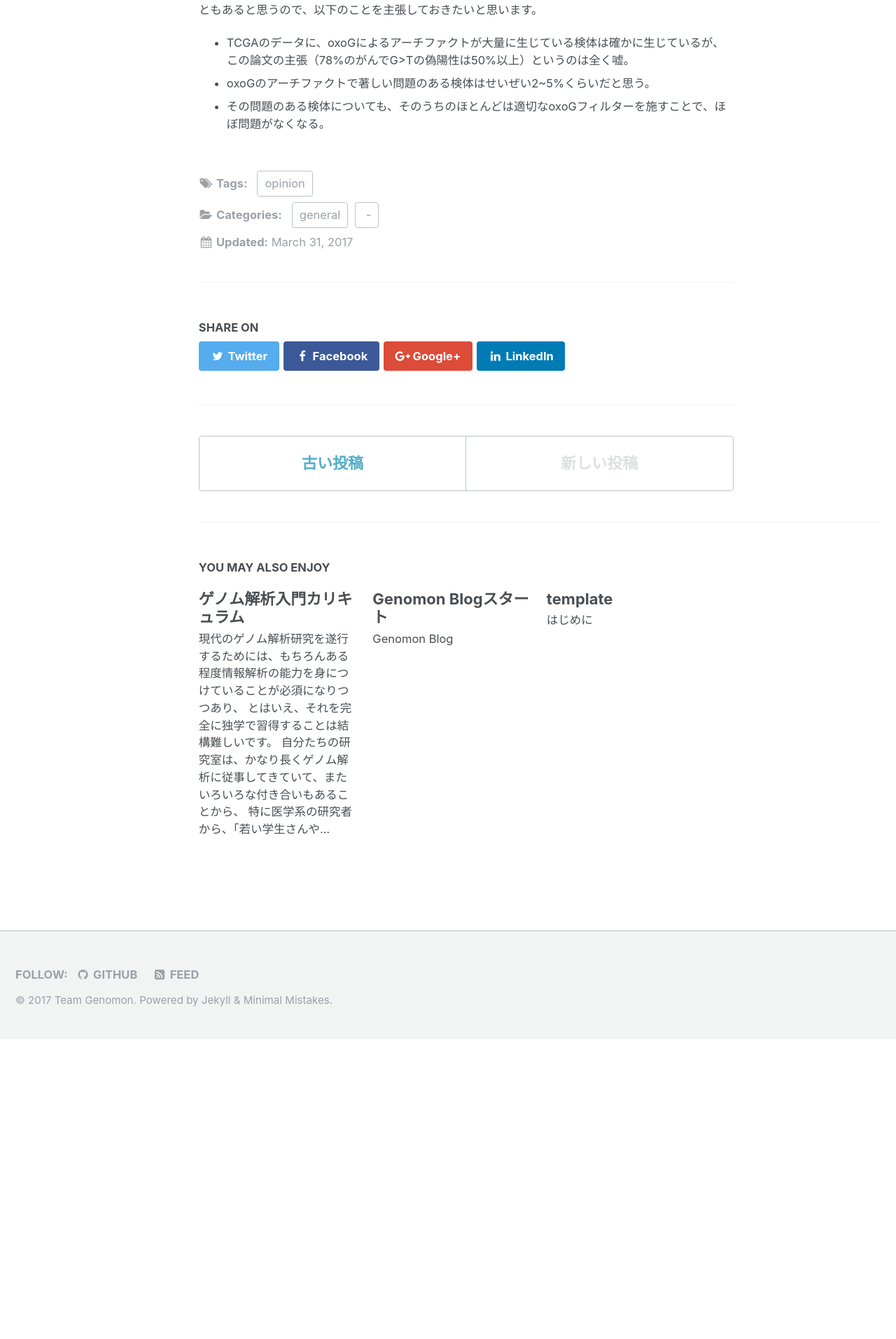
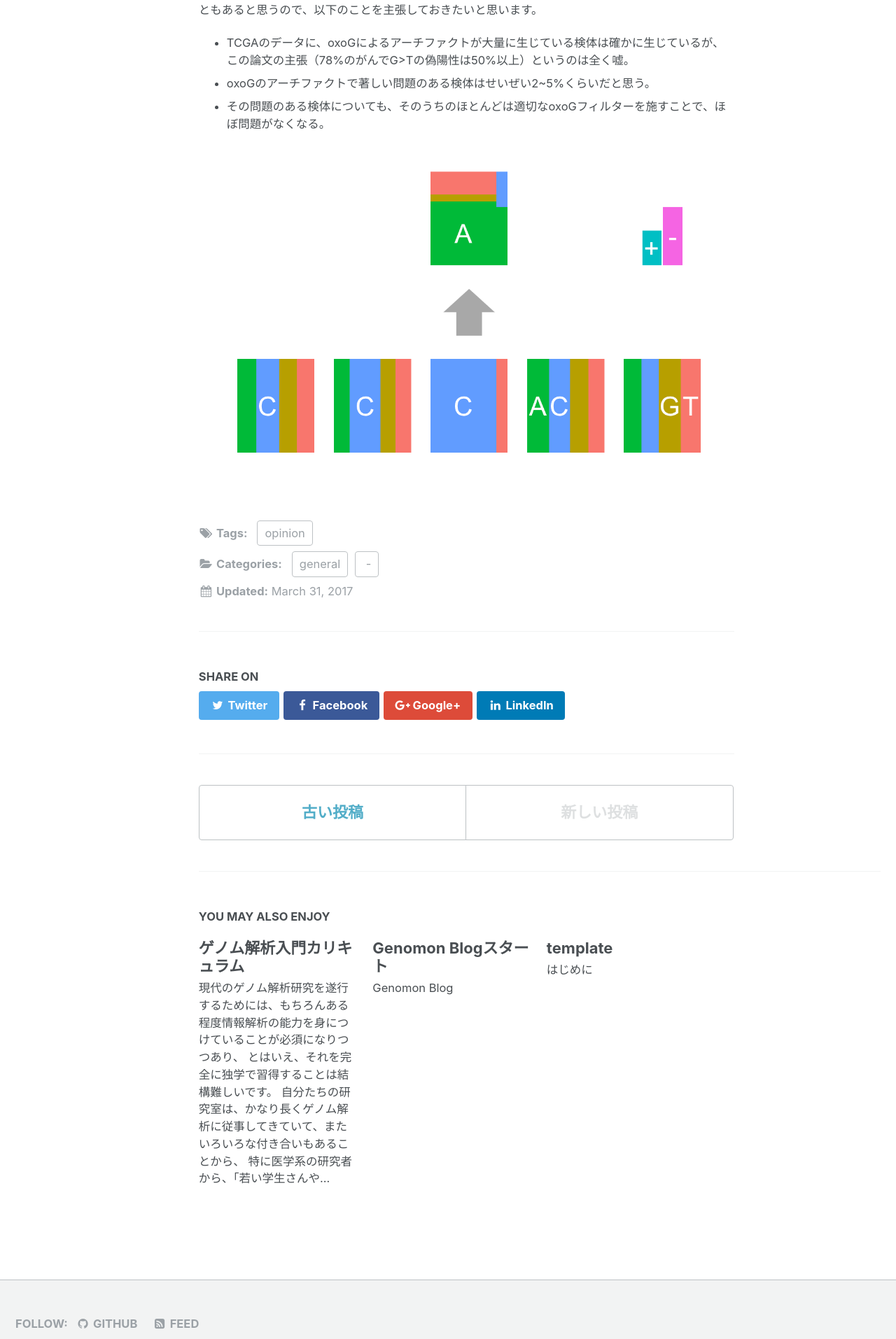
Before and after one commit to Genomon-Project/GenomonPagesR, a Jekyll site: the page built from _posts/2017-03-31-post-oxoG.md, in a window 1280 px wide. Shown: the part 1079-2993 px from the top of the page at 70% size. Built offline with Jekyll 4.4.1, drawn with Linux system fonts in a browser that asks for light colours; some web fonts are replaced; before the commit the page ends 2564 px from its top, so only the background shows below that.

Commit message:
Update 2017-03-31-post-oxoG.md

```diff
--- a/_posts/2017-03-31-post-oxoG.md
+++ b/_posts/2017-03-31-post-oxoG.md
@@ -33,3 +33,6 @@ author: Shiraishi
 - TCGAのデータに、oxoGによるアーチファクトが大量に生じている検体は確かに生じているが、この論文の主張（78%のがんでG>Tの偽陽性は50%以上）というのは全く嘘。
 - oxoGのアーチファクトで著しい問題のある検体はせいぜい2~5%くらいだと思う。
 - その問題のある検体についても、そのうちのほとんどは適切なoxoGフィルターを施すことで、ほぼ問題がなくなる。
+
+
+![alt]({{ site.url }}{{ site.baseurl }}/images/2017-03-31-post-oxoG_APOBEC_filt.png)
```
